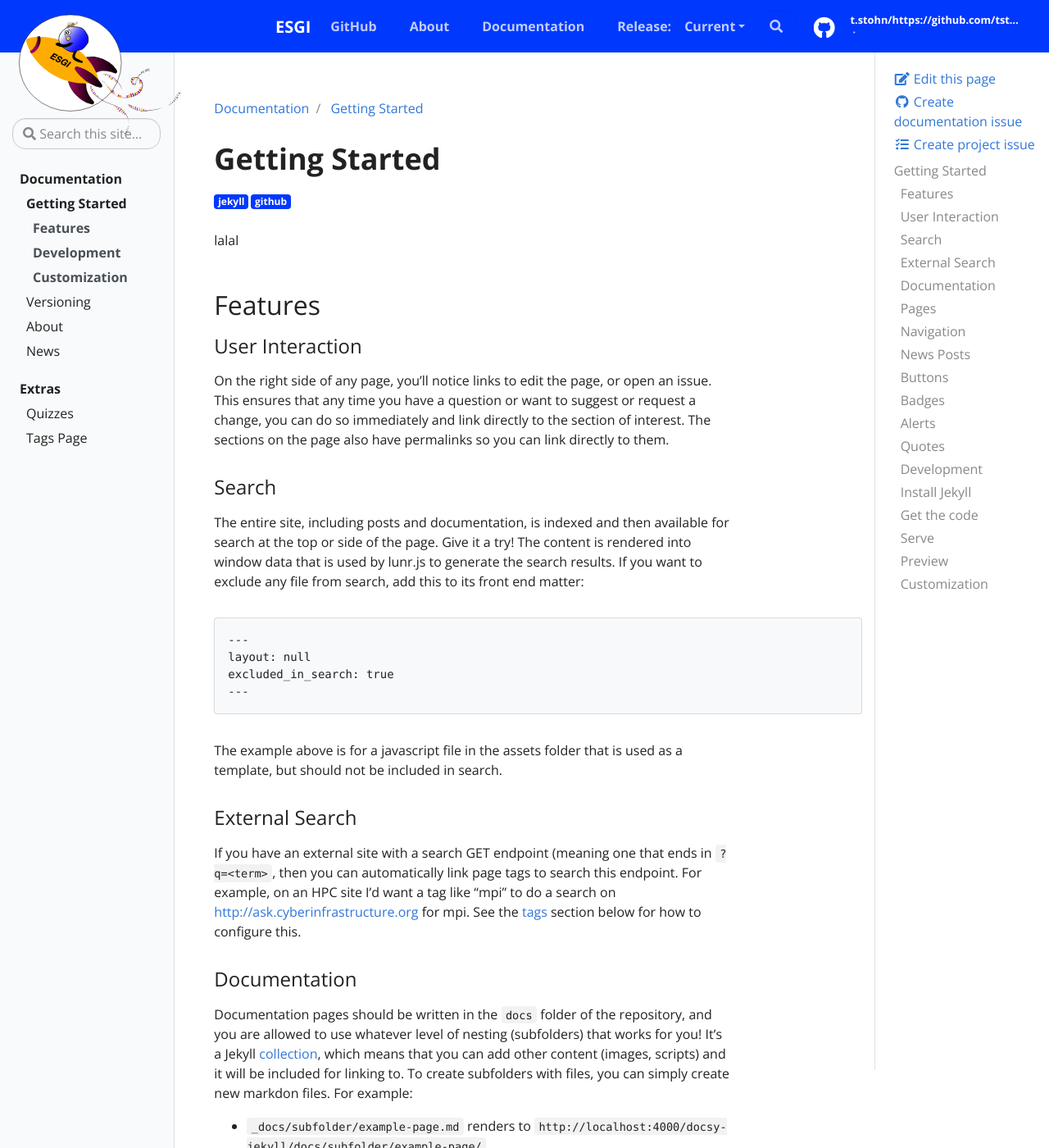
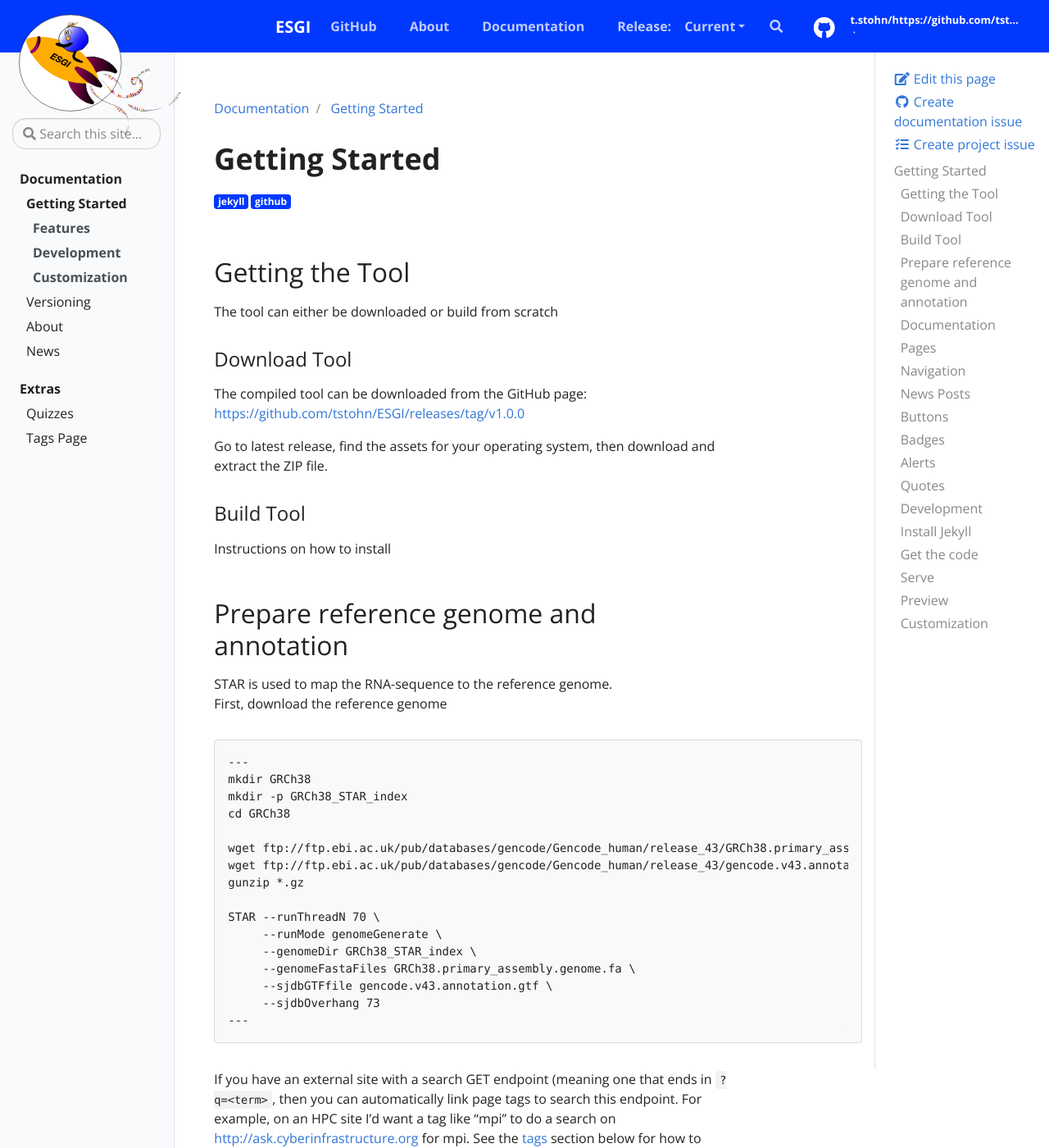
Before and after one commit to tstohn/ESGI.documentation, a Jekyll site: the page built from _docs/getting-started.md, in a window 1280 px wide and 1400 px high. Shown: the whole window at 82% size. Built offline with Jekyll 4.4.1, drawn with Linux system fonts in a browser that asks for light colours.

Commit message:
Enhance getting started guide with tool setup instructions
Added instructions for downloading and building the tool, along with preparation steps for the reference genome and annotation.

````diff
--- a/_docs/getting-started.md
+++ b/_docs/getting-started.md
@@ -7,36 +7,48 @@ description: Getting started with Docsy Jekyll
 ---
 
 # Getting Started
-lalal
-## Features
-
-### User Interaction
 
 
-On the right side of any page, you'll notice links to edit the page, or
-open an issue. This ensures that any time you have a question or want to
-suggest or request a change, you can do so immediately and link directly
-to the section of interest. The sections on the page also have permalinks so
-you can link directly to them.
+## Getting the Tool
 
-### Search
+The tool can either be downloaded or build from scratch
 
-The entire site, including posts and documentation, is indexed and then available
-for search at the top or side of the page. Give it a try! The content is rendered
-into window data that is used by lunr.js to generate the search results.
-If you want to exclude any file from search, add this to its front end matter:
+### Download Tool
+
+The compiled tool can be downloaded from the GitHub page:
+[https://github.com/tstohn/ESGI/releases/tag/v1.0.0](https://github.com/tstohn/ESGI/releases/tag/v1.0.0)
+
+Go to latest release, find the assets for your operating system, then download and extract the ZIP file.
+
+### Build Tool
+
+Instructions on how to  install
+
+
+## Prepare reference genome and annotation
+
+STAR is used to map the RNA-sequence to the reference genome.
+First, download the reference genome
 
 ```
 ---
-layout: null
-excluded_in_search: true
+mkdir GRCh38
+mkdir -p GRCh38_STAR_index
+cd GRCh38
+
+wget ftp://ftp.ebi.ac.uk/pub/databases/gencode/Gencode_human/release_43/GRCh38.primary_assembly.genome.fa.gz
+wget ftp://ftp.ebi.ac.uk/pub/databases/gencode/Gencode_human/release_43/gencode.v43.annotation.gtf.gz
+gunzip *.gz
+
+STAR --runThreadN 70 \
+     --runMode genomeGenerate \
+     --genomeDir GRCh38_STAR_index \
+     --genomeFastaFiles GRCh38.primary_assembly.genome.fa \
+     --sjdbGTFfile gencode.v43.annotation.gtf \
+     --sjdbOverhang 73
 ---
 ```
 
-The example above is for a javascript file in the assets folder that is used as a template,
-but should not be included in search.
-
-### External Search
 
 If you have an external site with a search GET endpoint (meaning one that ends
 in `?q=<term>`, then you can automatically link page tags to search this endpoint.
````
